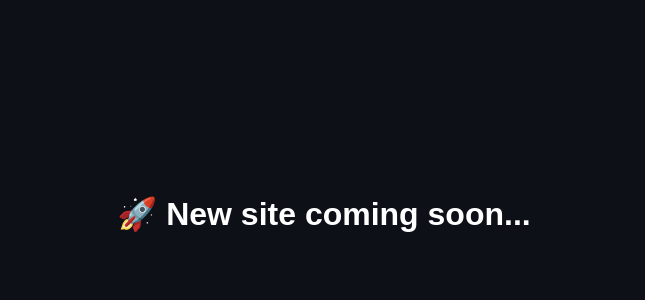
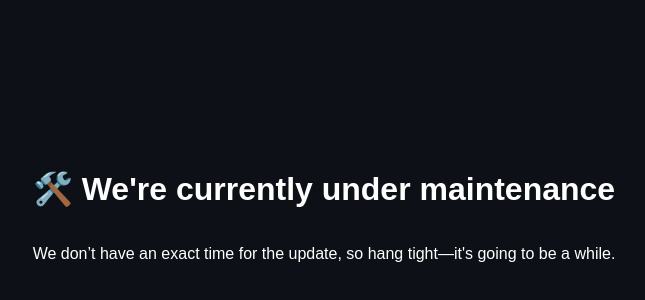
Before and after one commit to AstroTech-666/AstroTech-666.github.io, a plain HTML site: page index.html in a window 1280 px wide. Shown: the part 194-494 px from the top of the page, without its empty margins (316-961 px from the left). Drawn offline with Linux system fonts and the light colour scheme.

Commit message:
Update index.html

```diff
--- a/index.html
+++ b/index.html
@@ -1,10 +1,11 @@
 <!DOCTYPE html>
 <html>
   <head>
-    <title>Coming Soon</title>
+    <title>Site Maintenance</title>
     <meta charset="UTF-8">
   </head>
-  <body style="background-color:#0d1117; color:white; display:flex; align-items:center; justify-content:center; height:100vh; font-family:sans-serif;">
-    <h1>🚀 New site coming soon...</h1>
+  <body style="background-color:#0d1117; color:white; display:flex; flex-direction:column; align-items:center; justify-content:center; height:100vh; font-family:sans-serif; text-align:center; padding: 0 20px;">
+    <h1>🛠️ We're currently under maintenance</h1>
+    <p>We don’t have an exact time for the update, so hang tight—it's going to be a while.</p>
   </body>
 </html>
```
